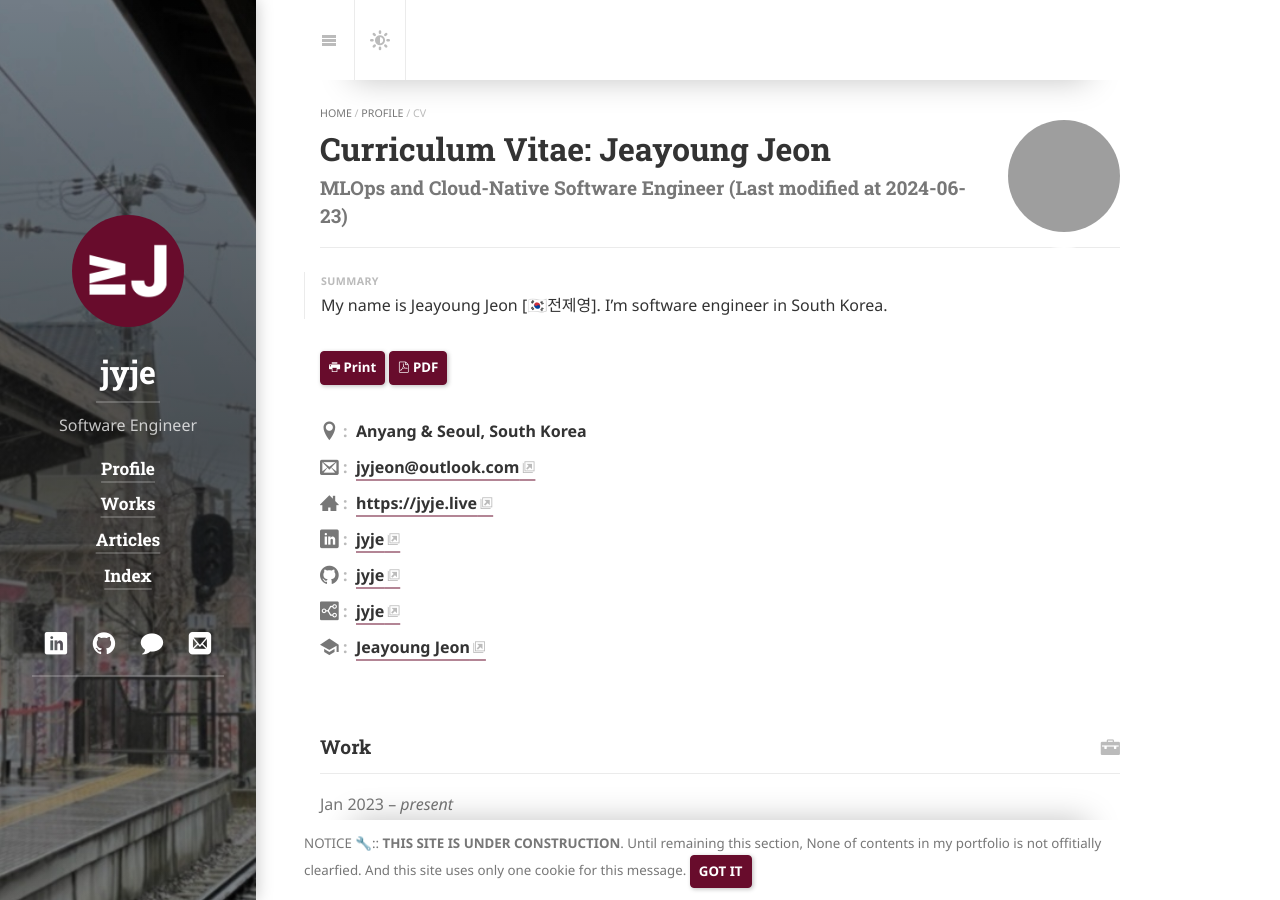
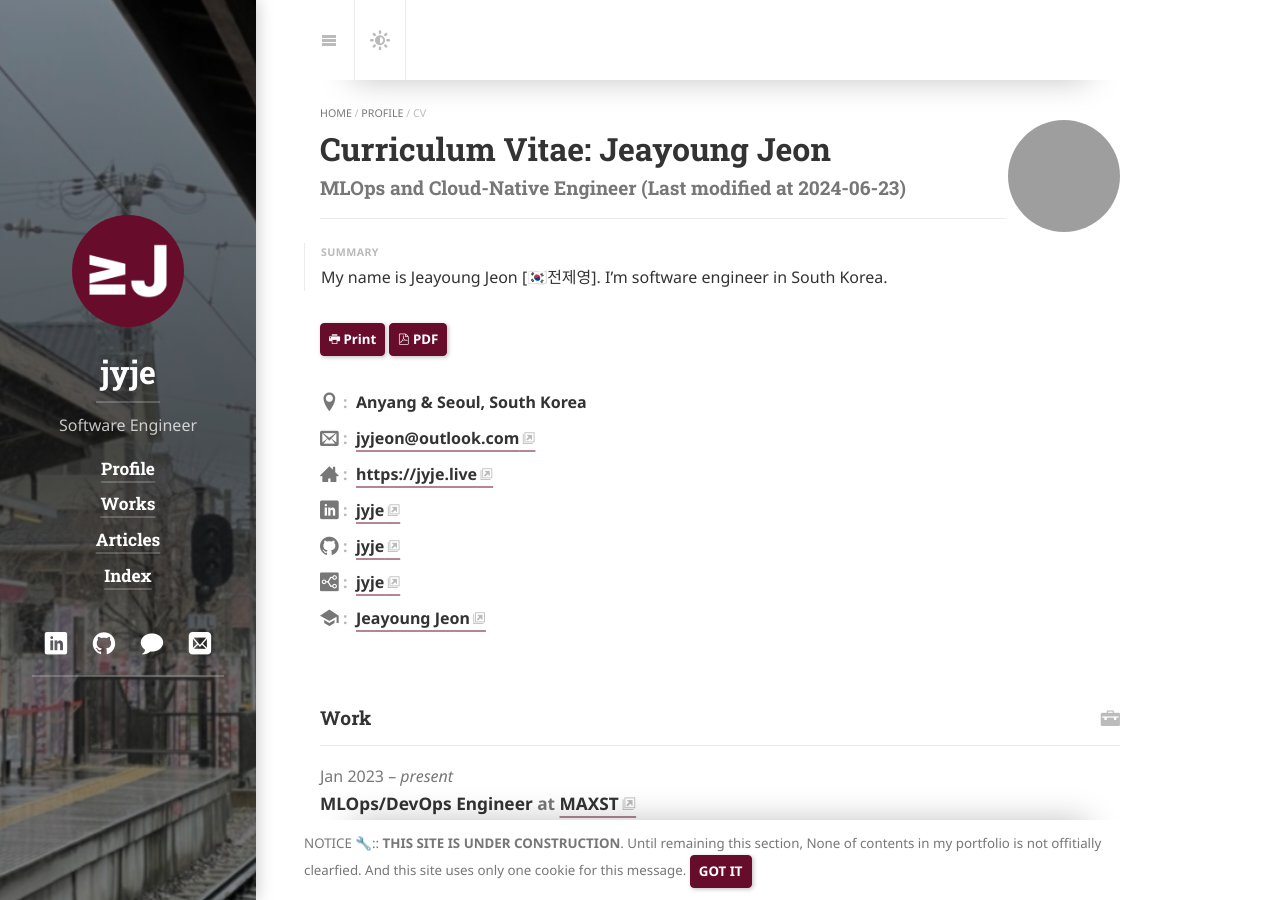
Before and after one commit to jyje/portfolio, a Jekyll site: the page built from profile/cv.md, in a window 1280 px wide and 900 px high. Built offline with Jekyll 4.4.1, drawn with Linux system fonts in a browser that asks for light colours; cached includes are drawn as plain includes; nearby versions of some CDN libraries; some web fonts are replaced; library files that are not in the unit come from our copies; grey boxes are pictures that could not be loaded.

Commit message:
🔧 resume: shorten label

```diff
--- a/_data/resume.yml
+++ b/_data/resume.yml
@@ -3,7 +3,7 @@
 # See also: <https://jsonresume.org/>.
 basics:
   name: "Jeayoung Jeon"
-  label: "MLOps and Cloud-Native Software Engineer"
+  label: "MLOps and Cloud-Native Engineer"
   picture: "https://avatars.githubusercontent.com/u/109659358"
   email: "jyjeon@outlook.com"
   # phone: "+82-10-5069-1328"
```
